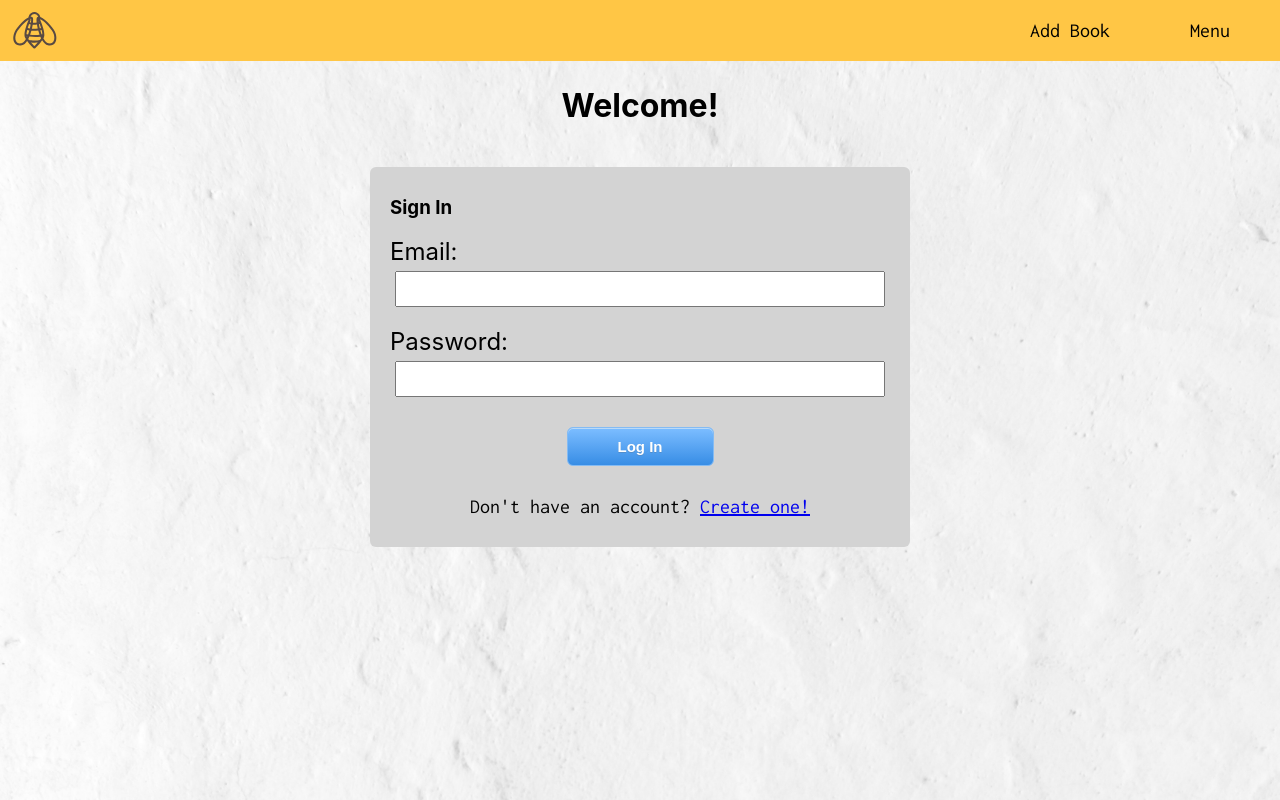
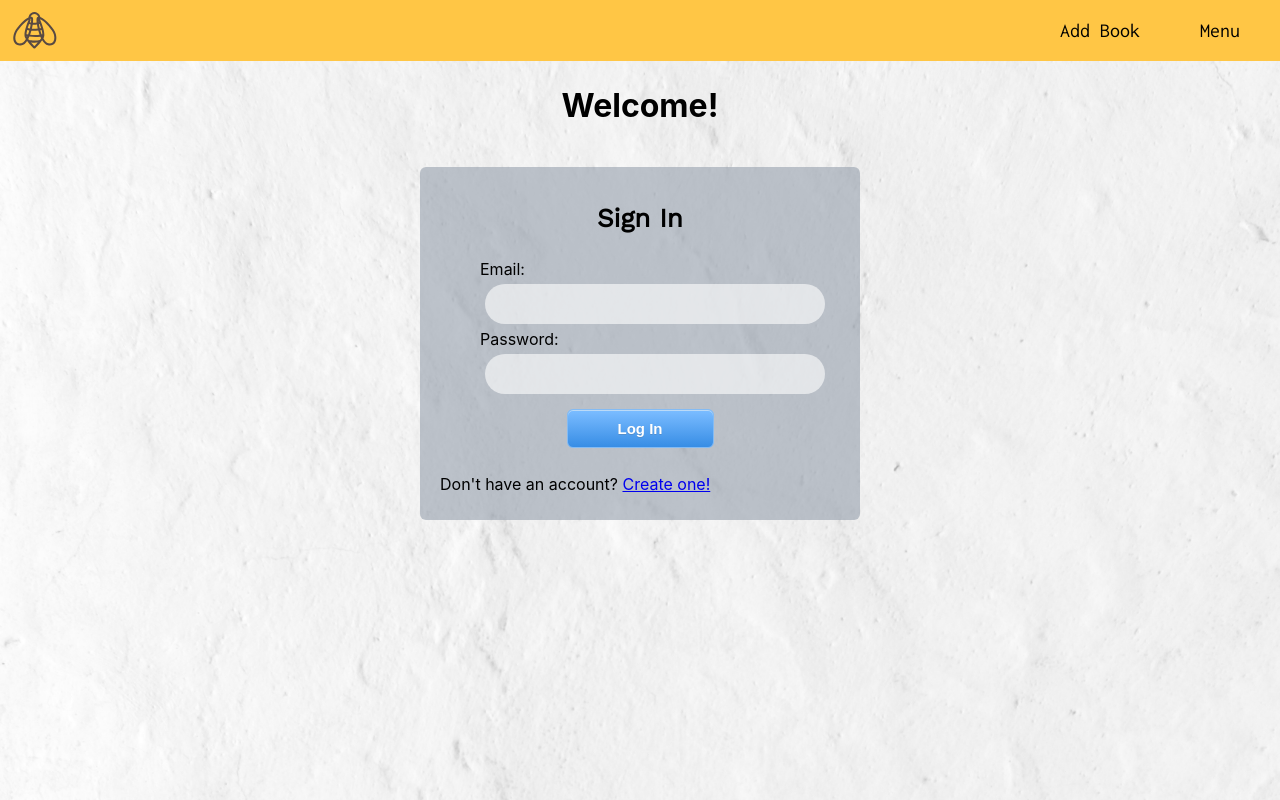
Before and after one commit to ldavidson45/book-club-react, a React (Create React App) app in the folder book-club-frontend/: page / in a window 1280 px wide. Built offline with nearby package versions, Linux system fonts and the light colour scheme.

Commit message:
edit styling on nav and login form

```diff
--- a/book-club-frontend/src/components/App/App.css
+++ b/book-club-frontend/src/components/App/App.css
@@ -1,7 +1,16 @@
 main {
   padding-top: 65px;
+  width: 100%;
 }
 
 #root {
   height: 100vh;
+  background-image: url("../../images/papertexture.jpg");
+  background-repeat: no-repeat;
+  background-size: cover;
+  /* width: 100vw; */
 }
+
+.main-container {
+  width: 100vw;
+}
--- a/book-club-frontend/src/components/LogIn/Login.css
+++ b/book-club-frontend/src/components/LogIn/Login.css
@@ -1,9 +1,3 @@
-#root {
-  background-image: url("../../images/papertexture.jpg");
-  background-repeat: no-repeat;
-  background-size: cover;
-}
-
 form {
   height: 50vh;
 }
@@ -12,3 +6,38 @@ form {
   color: black;
   text-align: center;
 }
+
+.form-content {
+  background: rgba(150, 160, 173, 0.6);
+  width: 400px;
+}
+
+input {
+  width: 100%;
+  font-size: 20px;
+  padding: 5px 10px;
+  border: 0;
+  border-radius: 20px;
+  background: rgba(255, 255, 255, 0.6);
+}
+
+input:focus {
+  outline: none;
+}
+
+h3 {
+  font-family: "Work Sans", sans-serif;
+  font-size: 26px;
+  text-align: center;
+}
+
+button {
+  font-size: 56px;
+}
+
+label {
+  font-size: 16px;
+  margin-top: 10px;
+  margin: 0 auto;
+  width: 80%;
+}
--- a/book-club-frontend/src/components/LogIn/Login.js
+++ b/book-club-frontend/src/components/LogIn/Login.js
@@ -20,7 +20,7 @@ class Login extends Component {
         <form onSubmit={this.loginAndRedirect}>
           <div className="form-content">
             <h3>Sign In</h3>
-            <label>
+            <label className="login-label">
               Email:
               <input
                 type="text"
--- a/book-club-frontend/src/components/NavigationBar/NavigationBar.css
+++ b/book-club-frontend/src/components/NavigationBar/NavigationBar.css
@@ -32,22 +32,11 @@ nav {
   color: black;
   font-size: 20px;
   text-decoration: none;
-  padding: 0 30px;
   height: inherit;
-  display: flex;
-  width: 80px;
-  /* align-items: stretch; */
-}
-
-p {
+  width: 100px;
   vertical-align: middle;
-  font-family: "Inconsolata", monospace;
-  color: black;
-  font-size: 20px;
-  text-decoration: none;
-  padding: auto;
-  height: inherit;
   text-align: center;
+  padding: 0 10px;
 }
 
 .dropdown {
--- a/book-club-frontend/src/components/NewBook/NewBook.css
+++ b/book-club-frontend/src/components/NewBook/NewBook.css
@@ -1,46 +1,38 @@
-form, .form-content, label {
+form,
+.form-content,
+label {
   display: flex;
   flex-direction: column;
-
 }
 
 .form-content {
   margin: 20px auto;
   border-radius: 6px;
   background: lightgray;
-    padding: 10px 20px
-}
-
-label {
-    font-size: 24px;
-    width: 500px;
-    margin-bottom: 15px;
+  padding: 10px 20px;
 }
 
 input {
   height: 30px;
-    margin: 5px
-
+  margin: 5px;
 }
 
-
 .form-button {
-	-moz-box-shadow:inset 0px 1px 0px 0px #bbdaf7;
-	-webkit-box-shadow:inset 0px 1px 0px 0px #bbdaf7;
-	box-shadow:inset 0px 1px 0px 0px #bbdaf7;
-	background:linear-gradient(to bottom, #79bbff 5%, #378de5 100%);
-	background-color:#79bbff;
-	border-radius:6px;
-	border:1px solid #84bbf3;
-	display:inline-block;
-	cursor:pointer;
-	color:#ffffff;
-	font-family:Arial;
-	font-size:15px;
-	font-weight:bold;
-	padding:10px 50px;
-	text-decoration:none;
-    text-shadow:0px 1px 0px #528ecc;
+  -moz-box-shadow: inset 0px 1px 0px 0px #bbdaf7;
+  -webkit-box-shadow: inset 0px 1px 0px 0px #bbdaf7;
+  box-shadow: inset 0px 1px 0px 0px #bbdaf7;
+  background: linear-gradient(to bottom, #79bbff 5%, #378de5 100%);
+  background-color: #79bbff;
+  border-radius: 6px;
+  border: 1px solid #84bbf3;
+  display: inline-block;
+  cursor: pointer;
+  color: #ffffff;
+  font-family: Arial;
+  font-size: 15px;
+  font-weight: bold;
+  padding: 10px 50px;
+  text-decoration: none;
+  text-shadow: 0px 1px 0px #528ecc;
   margin: 10px auto;
-
 }
```
Also changed, not shown: book-club-frontend/src/components/Signup/Signup.css (deleted). Lines whose indentation alone changed are shown as unchanged.
